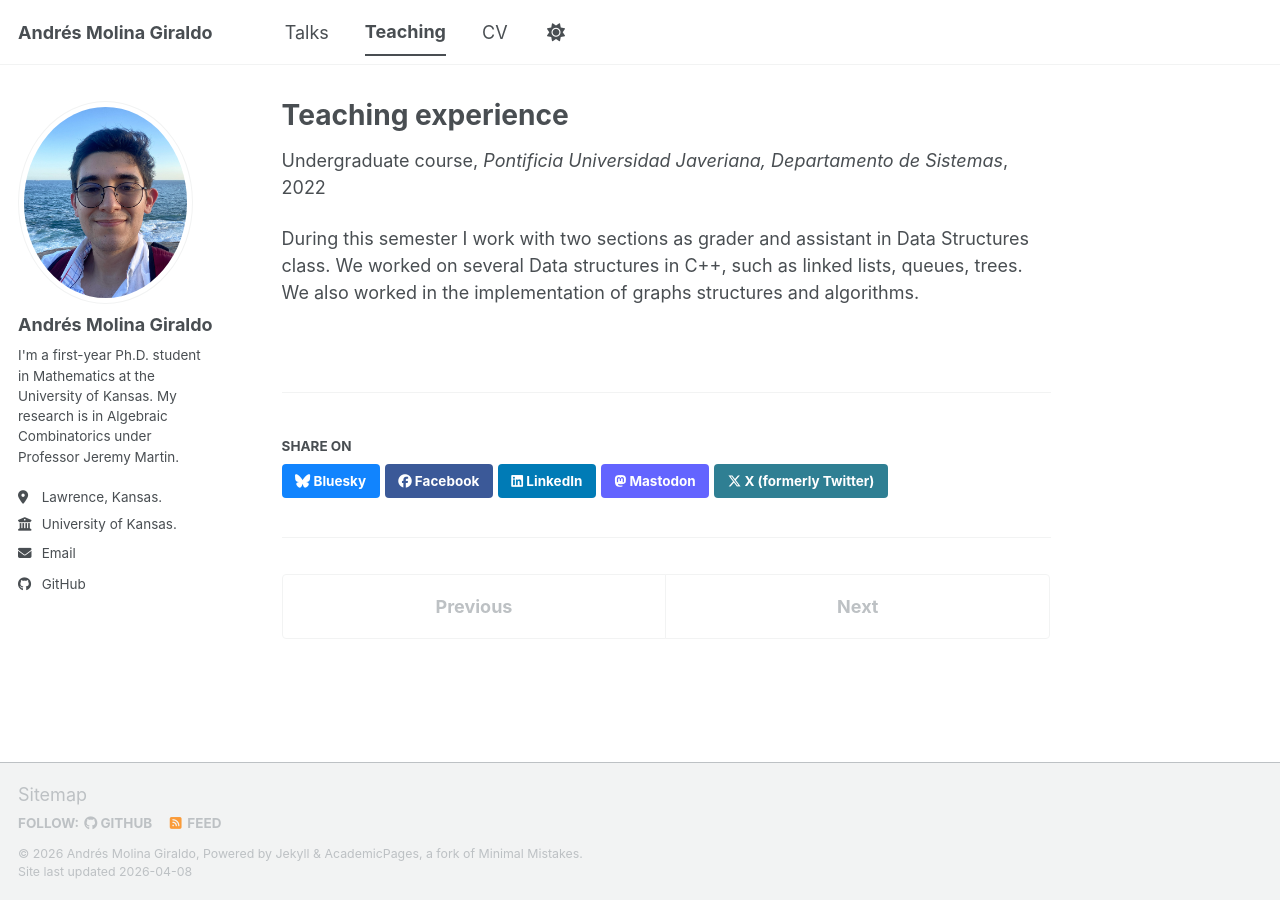
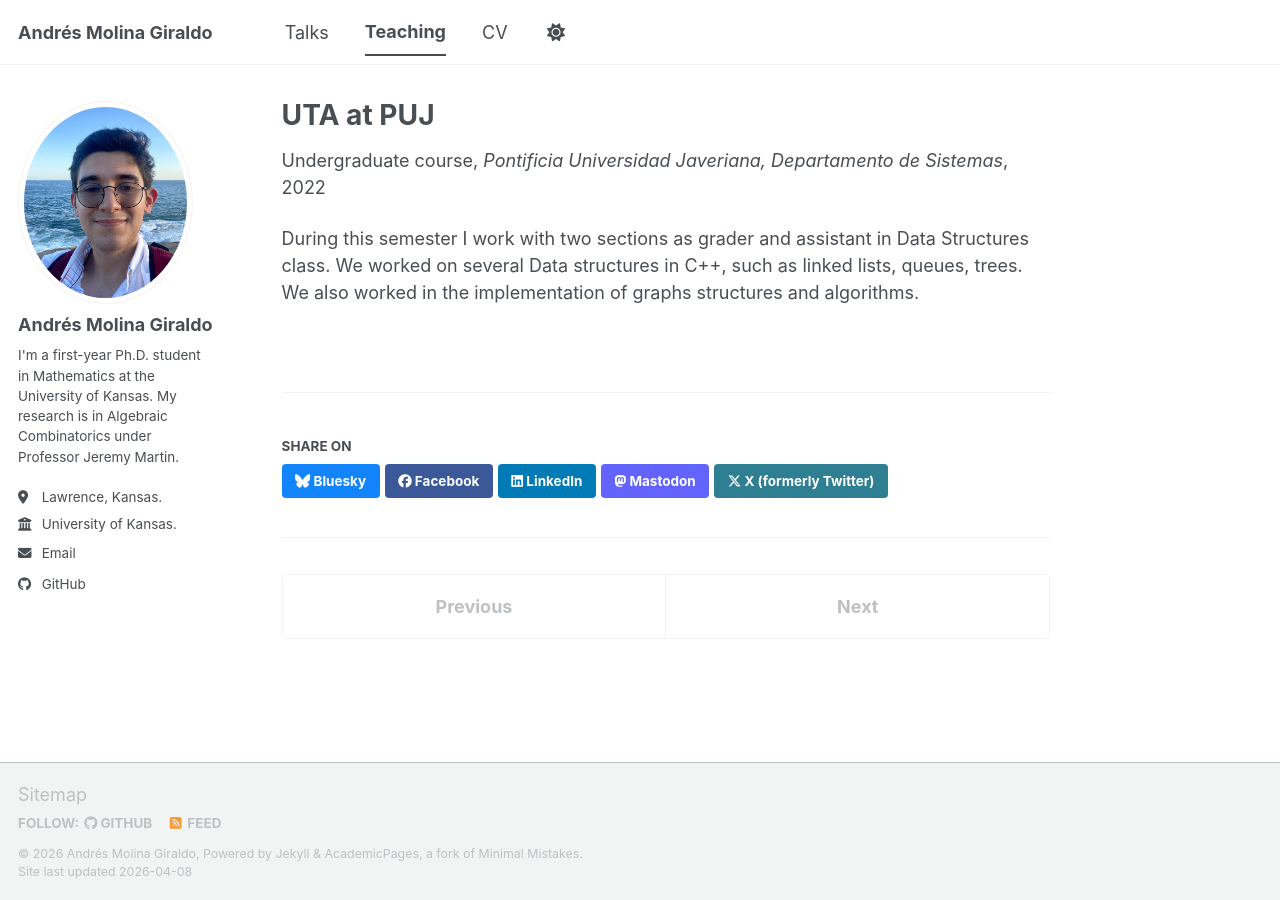
Before and after one commit to andmol20/andmol20.github.io, a Jekyll site: the page built from _teaching/2014-spring-teaching-1.md, in a window 1280 px wide. Built offline with Jekyll 4.4.1, drawn with Linux system fonts in a browser that asks for light colours; a script bundle is joined from its source files by our own code; library files that are not in the unit come from our copies.

Commit message:
Update 2014-spring-teaching-1.md

```diff
--- a/_teaching/2014-spring-teaching-1.md
+++ b/_teaching/2014-spring-teaching-1.md
@@ -1,5 +1,5 @@
 ---
-title: "Teaching experience"
+title: "UTA at PUJ"
 collection: teaching
 type: "Undergraduate course"
 permalink: /teaching/2014-spring-teaching-1
```
